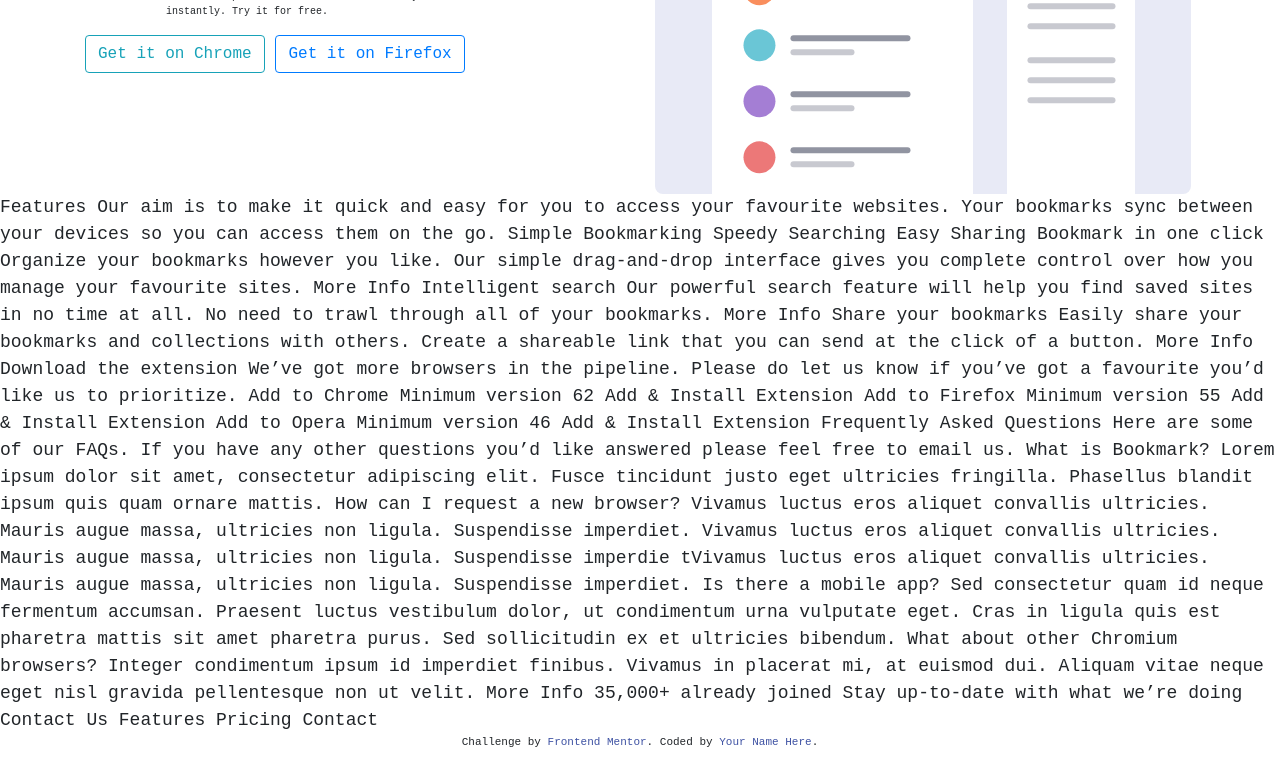
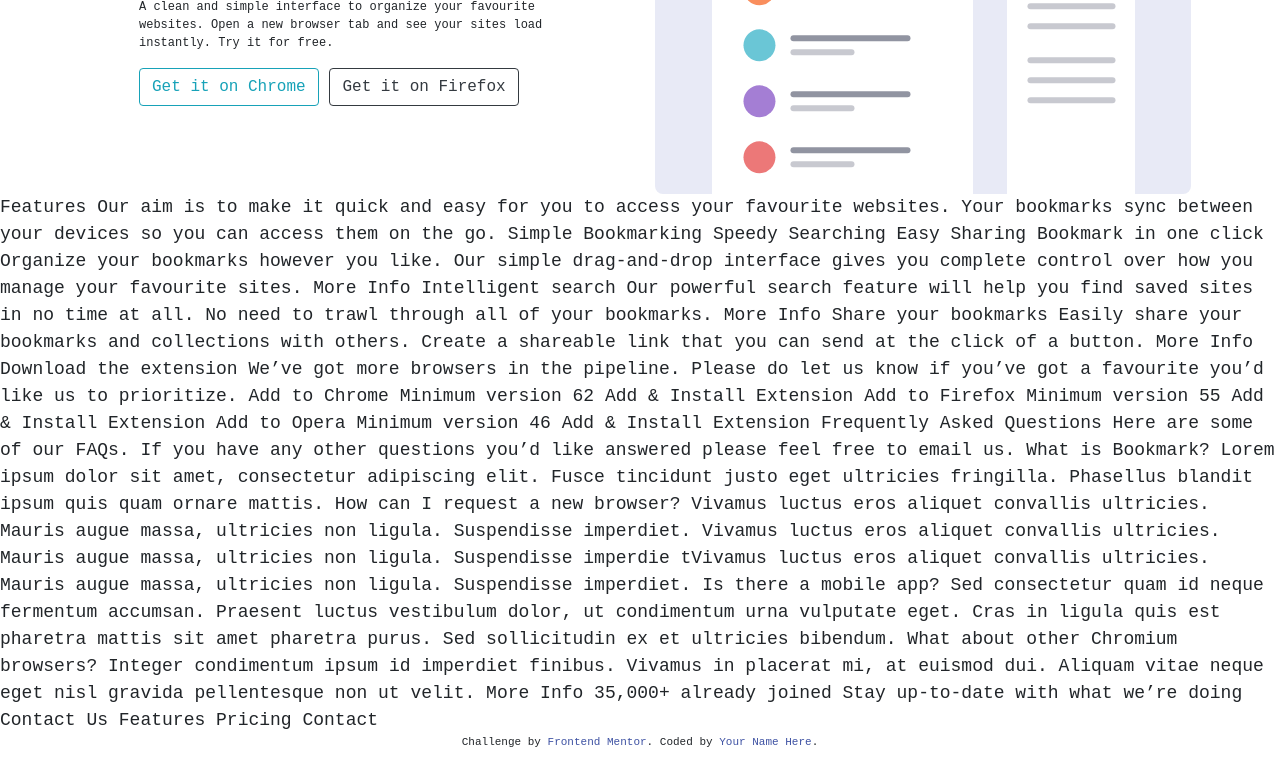
Before and after one commit to yogeshu/Yu, a plain HTML site: page index.html in a window 1280 px wide. Shown: the part 295-1062 px from the top of the page. Drawn offline with nearby package versions, Linux system fonts and the light colour scheme.

Commit message:
the section of header added

```diff
--- a/index.html
+++ b/index.html
@@ -59,9 +59,11 @@
   websites. Open a new  browser tab and see your sites load <br>
   instantly. Try it for free.
 </p>
+<div class="btn-btn">
 <button class="btn btn-outline-info">
   Get it on Chrome </button>
- <button class="btn btn-outline-primary"> Get it on Firefox </button>
+ <button class="btn btn-outline-dark"> Get it on Firefox </button>
+ </div>
   </div>
 
 
--- a/index.scss
+++ b/index.scss
@@ -38,15 +38,18 @@ overflow:hidden;
 
 .header-line {
 
-    font-size: 28px;
+    font-size: 40px;
     margin-top:10%;
-    margin-left: 15%;
+    margin-left: 10%;
     font-weight: bold;
     line-height: 1em;
 
 }
 .header-line-para{
-    font-size: 10px;
-    margin-left: 15%;
+    font-size: 12px;
+    margin-left: 10%;
 
 }
+.btn-btn{
+    margin-left:10%;
+}
```
Also changed, not shown: index.css, 1 other file.
